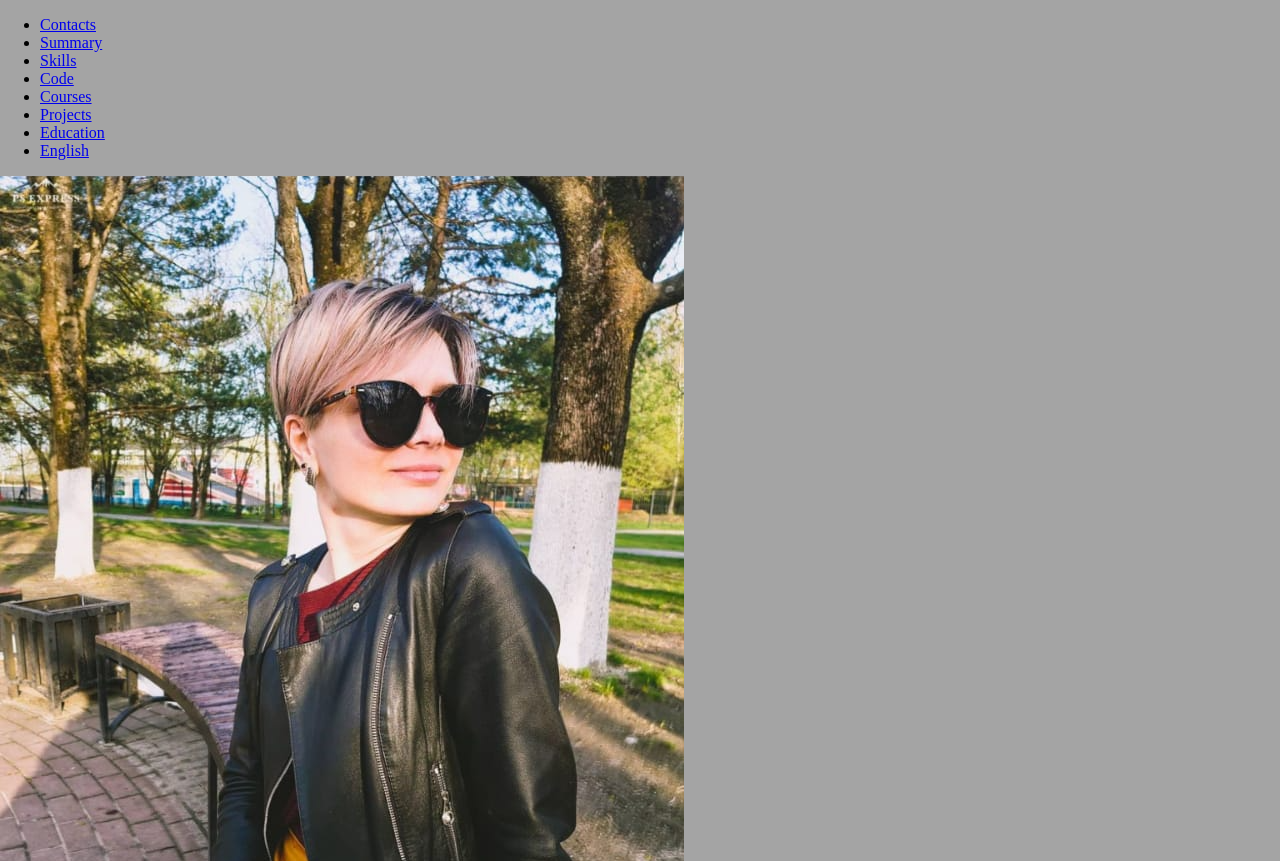
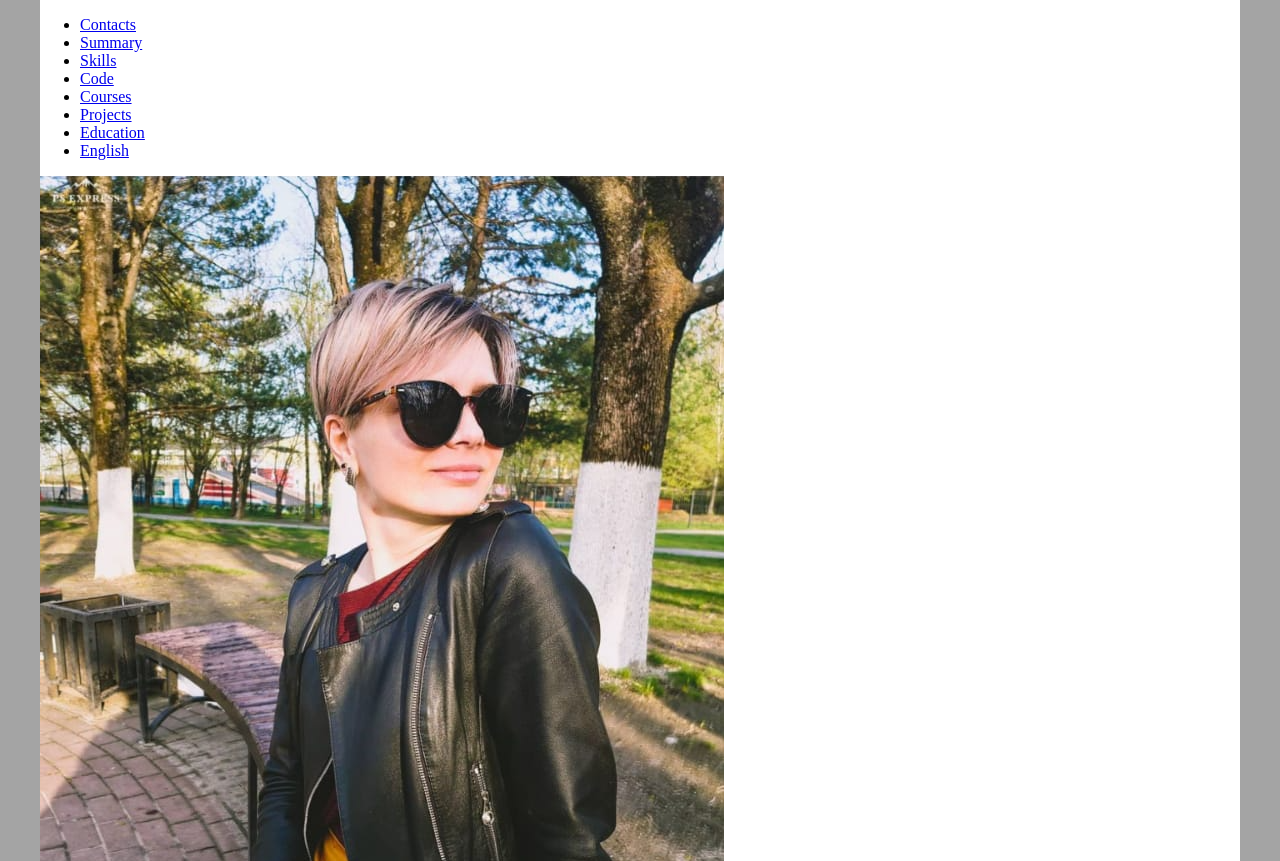
Before and after one commit to fox1206/rsschool-cv-archive, a plain HTML site: page index.html in a window 1280 px wide. Shown: the top 861 px of the page. Drawn offline with Linux system fonts and the light colour scheme.

Commit message:
feat: add style for cv

```diff
--- a/style.css
+++ b/style.css
@@ -18,3 +18,13 @@ body {
   margin: 0 auto;
   background-color: #a4a4a4;
 }
+
+.cv {
+  position: relative;
+  display: flex;
+  flex-direction: column;
+  justify-content: space-between;
+  max-width: 1200px;
+  margin: 0 auto;
+  background-color: var(--while);
+}
```
